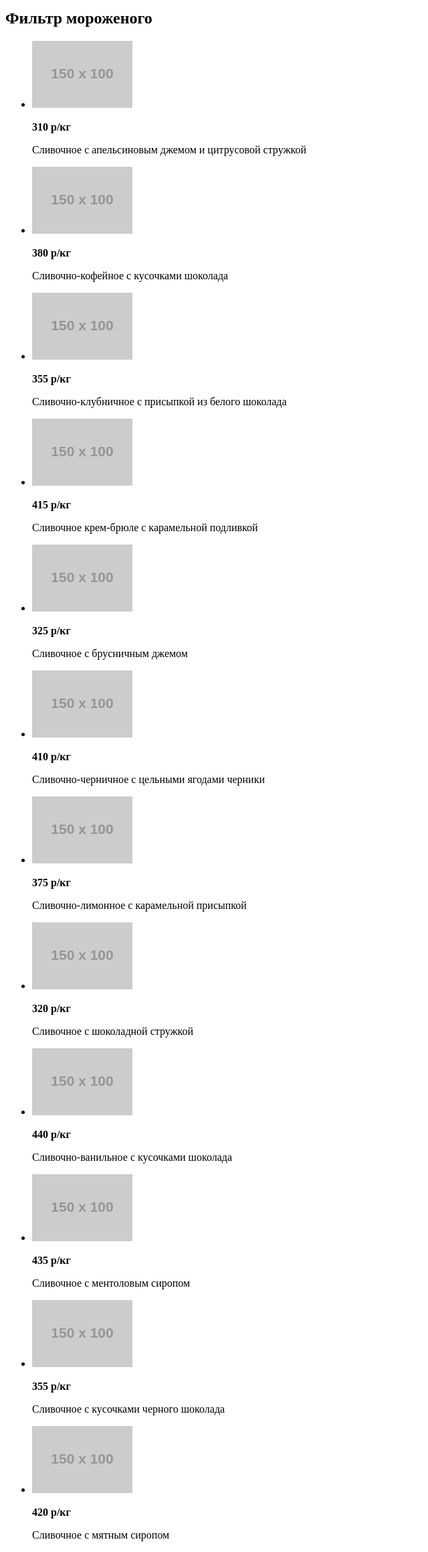
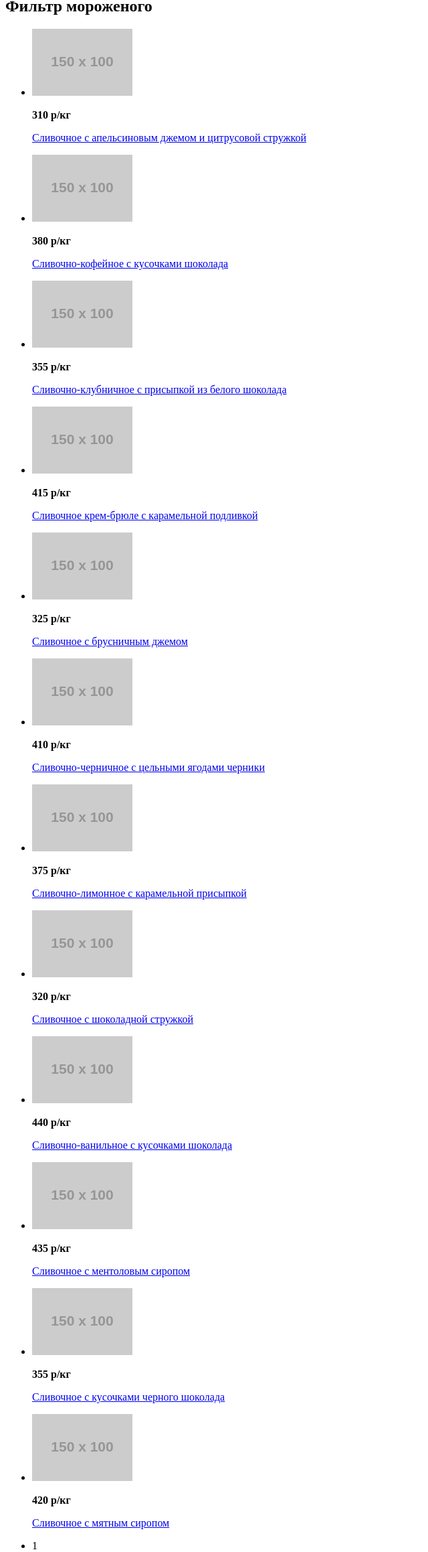
Before and after one commit to iknow23/681387-gllacy, a plain HTML site: page catalog.html in a window 1280 px wide. Shown: the part 483-2800 px from the top of the page at 67% size, without its empty margins (0-640 px from the left). Drawn offline with Linux system fonts and the light colour scheme; placeholder pictures from the web are drawn by us.

Commit message:
Устранил замечания наставника: 1) в файле index.html: - строка 11, обернул логотип в ссылку (без атрибута); - строка 34, 133, 155 удалил "br"; - строка 64, заменил заголовок на менее значимый тег - "p"; - строка 73, 83, 93, 103 (названия товаров) обернул в ссылку с заглушкой. 2) в файле catalog.html: - строка 11, обернул логотип в ссылку с заглушкой; - строка 15, обернул пункт меню в ссылку; - строка 28, удалили "br"; - строки 59, 68, 77, 86, 95, 104, 113, 122, 131, 140, 149, 158 (названия товаров) обернул в ссылку с заглушкой; - с 206 по 227 строку удалил пустые строки.

```diff
--- a/catalog.html
+++ b/catalog.html
@@ -8,11 +8,11 @@
 	<!-- header start -->
 	<header class="main-header">
 		<p class="main-header-logo">
-			<img src="http://placehold.it/150x100" width="" height="" alt="Логотип магазина Глэйси">
+			<a href="index.html"><img src="http://placehold.it/150x100" width="" height="" alt="Логотип магазина Глэйси"></a>
 		</p>
 		<nav class="main-navigation">
 			<ul class="site-navigation">
-				<li class="site-navigation-current">Каталог</li>
+				<li class="site-navigation-current"><a href="#">Каталог</a></li>
 				<li><a href="#">Доставка и оплата</a></li>
 				<li><a href="#">О компании</a></li>
 			</ul>
@@ -25,7 +25,7 @@
 			<span class="basket">2 товара</span>
 		</nav>
 		<p class="work-time">
-			С 10 до 20, ежедневно<br>
+			С 10 до 20, ежедневно
 			8 812 450-25-25
 		</p>
 	</header>
@@ -56,7 +56,7 @@
 					</p>
 					<b class="catalog-price">310 р/кг</b>
 					<p class="catalog-description">
-						Сливочное с апельсиновым джемом и цитрусовой стружкой
+						<a href="#">Сливочное с апельсиновым джемом и цитрусовой стружкой</a>
 					<p>
 				</li>
 				<li class="catalog-item">
@@ -65,7 +65,7 @@
 					</p>
 					<b class="catalog-price">380 р/кг</b>
 					<p class="catalog-description">
-						Сливочно-кофейное с кусочками шоколада
+						<a href="#">Сливочно-кофейное с кусочками шоколада</a>
 					<p>
 				</li>
 				<li class="catalog-item">
@@ -74,7 +74,7 @@
 					</p>
 					<b class="catalog-price">355 р/кг</b>
 					<p class="catalog-description">
-						Сливочно-клубничное с присыпкой из белого шоколада
+						<a href="#">Сливочно-клубничное с присыпкой из белого шоколада</a>
 					<p>
 				</li>
 				<li class="catalog-item">
@@ -83,7 +83,7 @@
 					</p>
 					<b class="catalog-price">415 р/кг</b>
 					<p class="catalog-description">
-						Сливочное крем-брюле с карамельной подливкой
+						<a href="#">Сливочное крем-брюле с карамельной подливкой</a>
 					<p>
 				</li>
 				<li class="catalog-item">
@@ -92,7 +92,7 @@
 					</p>
 					<b class="catalog-price">325 р/кг</b>
 					<p class="catalog-description">
-						Сливочное с брусничным джемом
+						<a href="#">Сливочное с брусничным джемом</a>
 					<p>
 				</li>
 				<li class="catalog-item">
@@ -101,7 +101,7 @@
 					</p>
 					<b class="catalog-price">410 р/кг</b>
 					<p class="catalog-description">
-						Сливочно-черничное с цельными ягодами черники
+						<a href="#">Сливочно-черничное с цельными ягодами черники</a>
 					<p>
 				</li>
 				<li class="catalog-item">
@@ -110,7 +110,7 @@
 					</p>
 					<b class="catalog-price">375 р/кг</b>
 					<p class="catalog-description">
-						Сливочно-лимонное с карамельной присыпкой
+						<a href="#">Сливочно-лимонное с карамельной присыпкой</a>
 					<p>
 				</li>
 				<li class="catalog-item">
@@ -119,7 +119,7 @@
 					</p>
 					<b class="catalog-price">320 р/кг</b>
 					<p class="catalog-description">
-						Сливочное с шоколадной стружкой
+						<a href="#">Сливочное с шоколадной стружкой</a>
 					<p>
 				</li>
 				<li class="catalog-item">
@@ -128,7 +128,7 @@
 					</p>
 					<b class="catalog-price">440 р/кг</b>
 					<p class="catalog-description">
-						Сливочно-ванильное с кусочками шоколада
+						<a href="#">Сливочно-ванильное с кусочками шоколада</a>
 					<p>
 				</li>
 				<li class="catalog-item">
@@ -137,7 +137,7 @@
 					</p>
 					<b class="catalog-price">435 р/кг</b>
 					<p class="catalog-description">
-						Сливочное с ментоловым сиропом
+						<a href="#">Сливочное с ментоловым сиропом</a>
 					<p>
 				</li>
 				<li class="catalog-item">
@@ -146,7 +146,7 @@
 					</p>
 					<b class="catalog-price">355 р/кг</b>
 					<p class="catalog-description">
-						Сливочное с кусочками черного шоколада
+						<a href="#">Сливочное с кусочками черного шоколада</a>
 					<p>
 				</li>
 				<li class="catalog-item">
@@ -155,7 +155,7 @@
 					</p>
 					<b class="catalog-price">420 р/кг</b>
 					<p class="catalog-description">
-						Сливочное с мятным сиропом
+						<a href="#">Сливочное с мятным сиропом</a>
 					<p>
 				</li>
 			</ul>
```
Also changed, not shown: index.html (+14 -16 lines).
